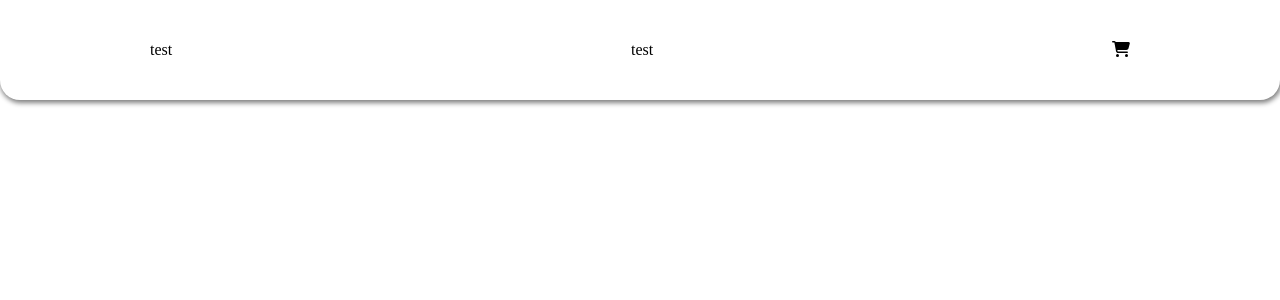
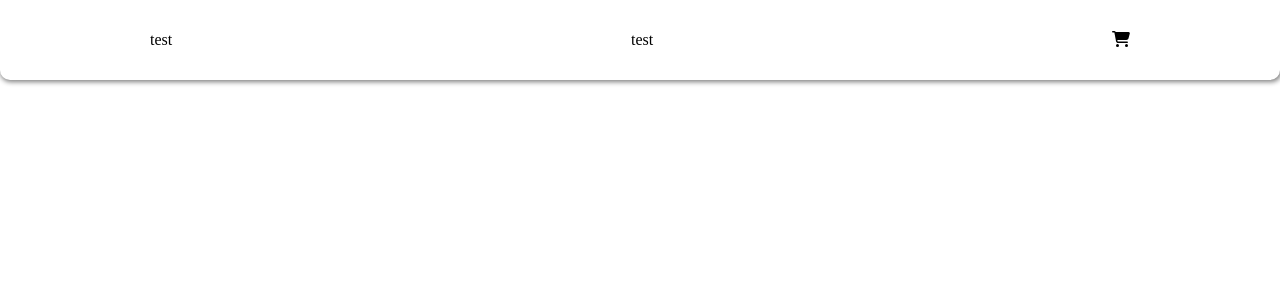
Before and after one commit to marouanemkm/react-booking, a React (Create React App) app: page / in a window 1280 px wide. Shown: the top 300 px of the page. Built offline with nearby package versions, Linux system fonts and the light colour scheme.

Commit message:
navbar fixed

```diff
--- a/src/components/Navbar/Navbar.css
+++ b/src/components/Navbar/Navbar.css
@@ -1,11 +1,11 @@
 .navbar {
-    height: 100px;
+    height: 80px;
     display: flex;
     justify-content: space-between;
     padding: 0 150px;
     align-items: center;
-    border-radius: 0 0 20px 20px;
-    box-shadow: 1px 2px 5px 1px grey;
+    border-radius: 0 0 10px 10px;
+    box-shadow: 1px 1px 5px 1px grey;
 }
 
 .right-header {
```
